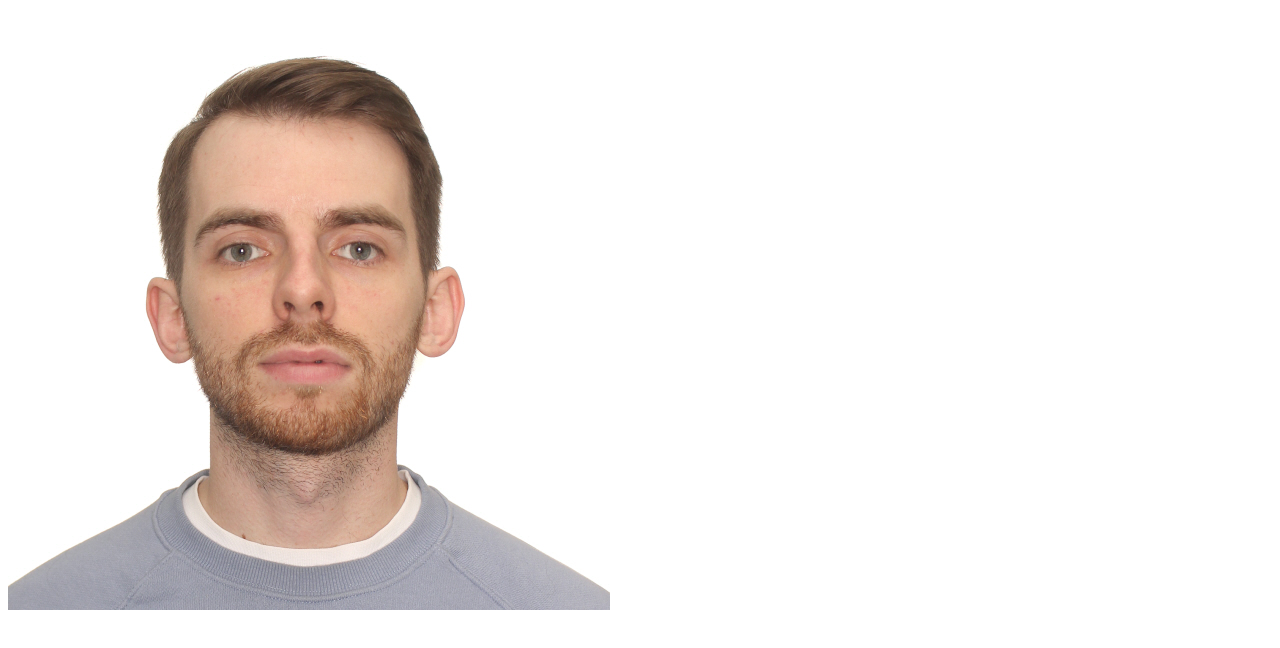
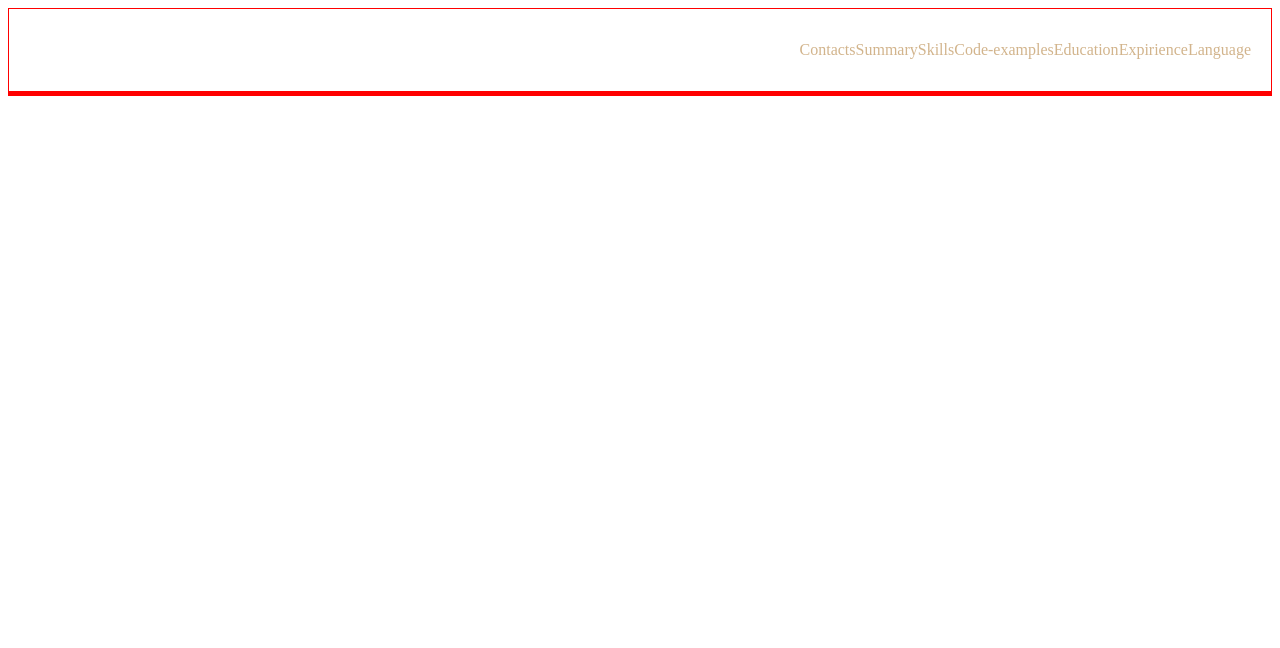
Before and after one commit to Egor686/rsschool-cv, a plain HTML site: page index.html in a window 1280 px wide. Drawn offline with Linux system fonts and the light colour scheme.

Commit message:
feat: add header main footer and css rules

```diff
--- a/index.html
+++ b/index.html
@@ -4,11 +4,36 @@
     <meta charset="UTF-8">
     <meta http-equiv="X-UA-Compatible" content="IE=edge">
     <meta name="viewport" content="width=device-width, initial-scale=1.0">
-    <title>Document</title>
+    <title>CV Stulikov Egor</title>
     <link rel="stylesheet" href="style.css">
-    <img src="assets\img\image.jpg" alt="my photo">
+    <link rel="icon" href="assets\img\cv favicon.ico">
 </head>
 <body>
+    <header class="header">
+        <div class="container">
+            <nav class="nav">
+                <ul class="nav-list">
+                    <li class="nav-item"><a href="#contacts" class="nav-link">Contacts</a></li>
+                    <li class="nav-item"><a href="#summary" class="nav-link">Summary</a></li>
+                    <li class="nav-item"><a href="#skills" class="nav-link">Skills</a></li>
+                    <li class="nav-item"><a href="#code examples" class="nav-link">Code-examples</a></li>
+                    <li class="nav-item"><a href="#education" class="nav-link">Education</a></li>
+                    <li class="nav-item"><a href="#expirience" class="nav-link">Expirience</a></li>
+                    <li class="nav-item"><a href="#education" class="nav-link">Language</a></li>
+                </ul>
+            </nav>
+        </div>
+    </header>
+
+    <main class="main">
+        <div class="container"></div>
+
+    </main>
+
+    <footer class="footer">
+        <div class="container"></div>
+
+    </footer>
 
 </body>
 </html>
--- a/style.css
+++ b/style.css
@@ -0,0 +1,52 @@
+.nav-list {
+    list-style: none;
+  }
+
+@font-face {
+    font-family: sans-serif;
+    src: url(assets\fonts\KronaOne-Regular.ttf);
+}
+
+*{
+    box-sizing: border-box;
+}
+
+body {
+    display: flex;
+    flex-direction: column;
+    justify-content: space-between;
+  }
+
+.header{
+    border: 1px solid red;
+}
+
+.main{
+    border: 1px solid red;
+}
+
+.footer{
+    border: 1px solid red;
+}
+
+.container {
+    max-width: 1440px;
+    margin: 0 auto;
+  }
+
+.nav-list{
+    display: flex;
+    justify-content: flex-end;
+    align-items: center;
+    padding: 0 20px;
+    line-height: 50px;
+  }
+
+  .nav-link{
+    text-decoration: none;
+    color: tan;
+    transition: .3s;
+
+
+
+  }
```
Also changed, not shown: assets/fonts/KronaOne-Regular.ttf (added), assets/img/cv favicon.ico (added).
